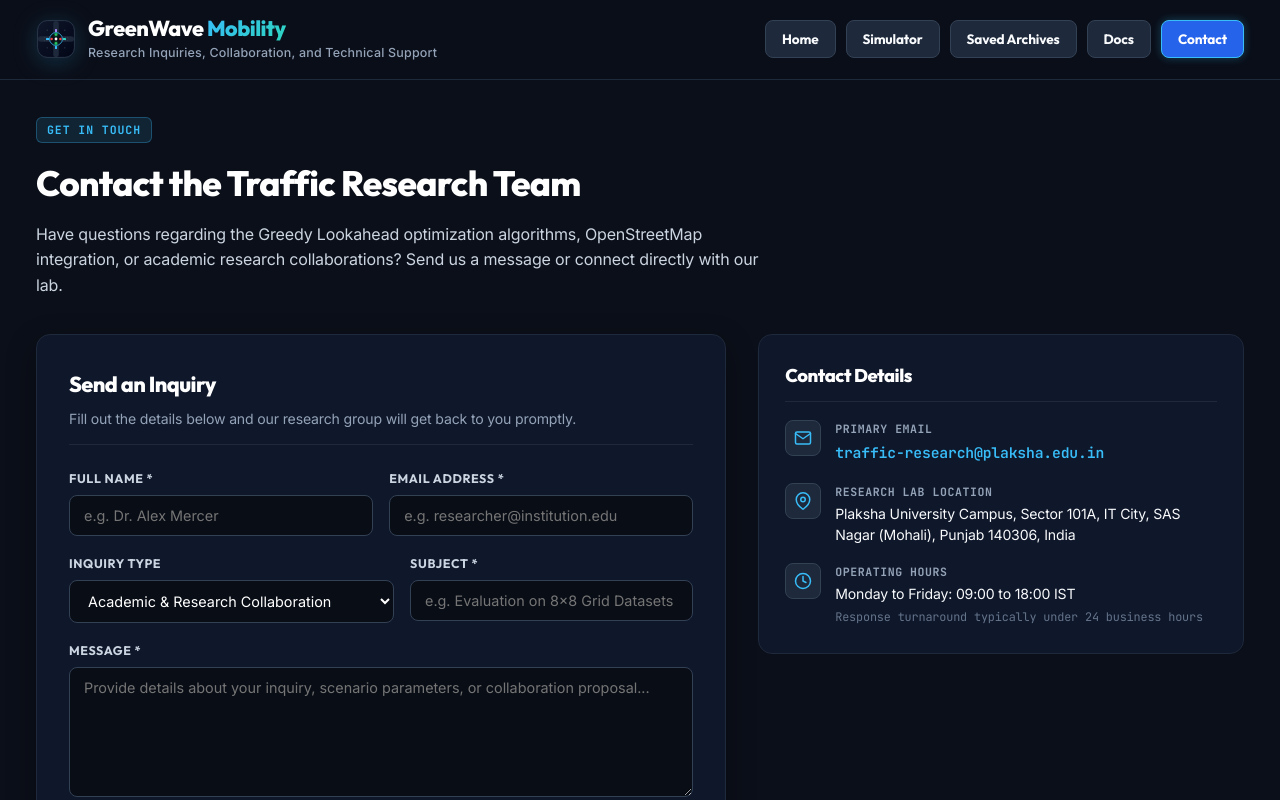
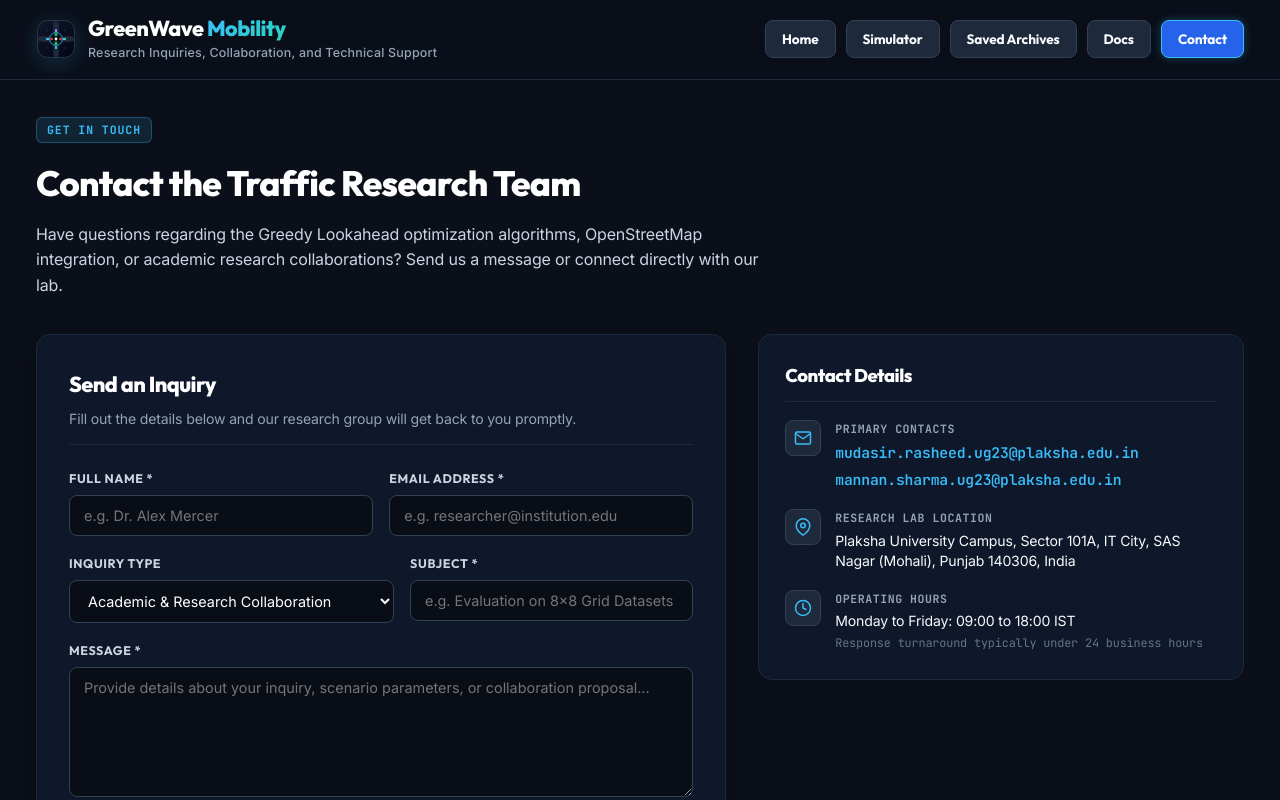
Before and after one commit to MudasirRasheed1/traffic-network-simulator, a React (Vite) app in the folder frontend/: page /contact in a window 1280 px wide. Shown: the top 800 px of the page. Built offline with nearby package versions, Linux system fonts and the light colour scheme; no server answers.

Commit message:
Update contact emails to mudasir.rasheed.ug23@plaksha.edu.in and mannan.sharma.ug23@plaksha.edu.in

```diff
--- a/frontend/src/components/ContactPage.jsx
+++ b/frontend/src/components/ContactPage.jsx
@@ -209,9 +209,12 @@ export default function ContactPage() {
                   </svg>
                 </div>
                 <div className={styles.itemContent}>
-                  <span className={styles.itemLabel}>Primary Email</span>
-                  <a href="mailto:traffic-research@plaksha.edu.in" className={styles.itemValueLink}>
-                    traffic-research@plaksha.edu.in
+                  <span className={styles.itemLabel}>Primary Contacts</span>
+                  <a href="mailto:mudasir.rasheed.ug23@plaksha.edu.in" className={styles.itemValueLink}>
+                    mudasir.rasheed.ug23@plaksha.edu.in
+                  </a>
+                  <a href="mailto:mannan.sharma.ug23@plaksha.edu.in" className={styles.itemValueLink}>
+                    mannan.sharma.ug23@plaksha.edu.in
                   </a>
                 </div>
               </div>
```
